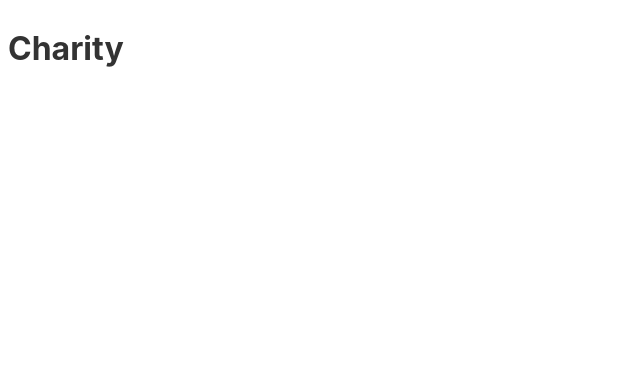
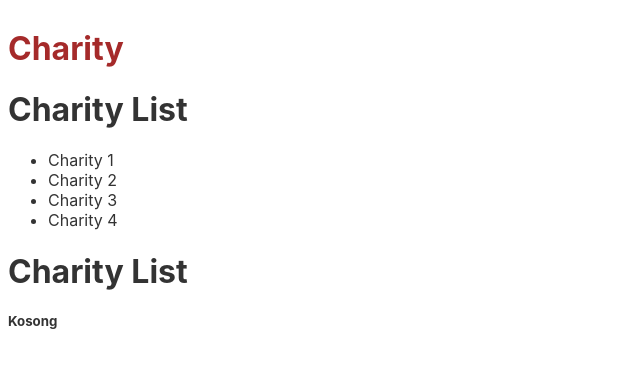
Before and after one commit to fikrighifari/charity, a Svelte app: page / in a window 1280 px wide. Shown: the top 368 px of the page, without its empty margins (0-640 px from the left). Built offline with nearby package versions, Linux system fonts and the light colour scheme.

Commit message:
add components and pages

```diff
--- a/public/index.html
+++ b/public/index.html
@@ -10,6 +10,7 @@
 	<link rel='stylesheet' href='/global.css'>
 	<link rel='stylesheet' href='/build/bundle.css'>
 
+
 	<script defer src='/build/bundle.js'></script>
 </head>
 
--- a/src/App.svelte
+++ b/src/App.svelte
@@ -1 +1,5 @@
-<h1> Charity </h1>
+<script>
+  import Home from './pages/Home.svelte';
+</script>
+
+<Home />
--- /dev/null
+++ b/src/components/CharityList.svelte
@@ -0,0 +1,16 @@
+<script>
+  export let charities;
+</script>
+
+<div>
+  <h1>Charity List</h1>
+  {#if charities !== undefined}
+    <ul>
+      {#each charities as Charity}
+        <li> {Charity} </li>
+      {/each}
+    </ul>
+  {:else}
+    <h5>Kosong</h5>
+  {/if}
+</div>
--- /dev/null
+++ b/src/pages/Home.svelte
@@ -0,0 +1,24 @@
+<script>
+  import CharityList from '../components/CharityList.svelte';
+
+  let title = 'Charity';
+
+  let charities = ['Charity 1', 'Charity 2', 'Charity 3', 'Charity 4'];
+</script>
+
+<div>
+  <h1>{title}</h1>
+  <CharityList {charities} />
+  <CharityList />
+</div>
+
+<svelte:head>
+  <!-- <link href  ="https://cdn.rawgit.com/kimeiga/bahunya/css/bahunya-0.1.3.css" rel="stylesheet"/> -->
+</svelte:head>
+
+<style>
+  h1 {
+    font-size: 2em;
+    color: brown;
+  }
+</style>
```
